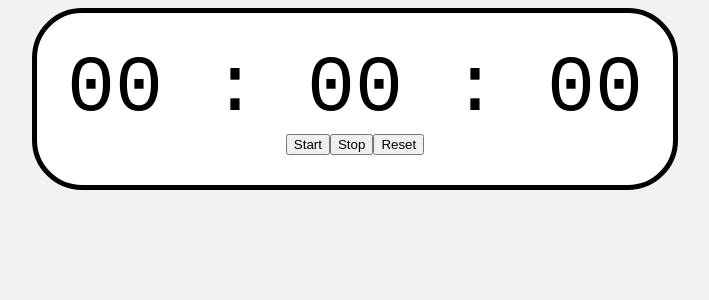
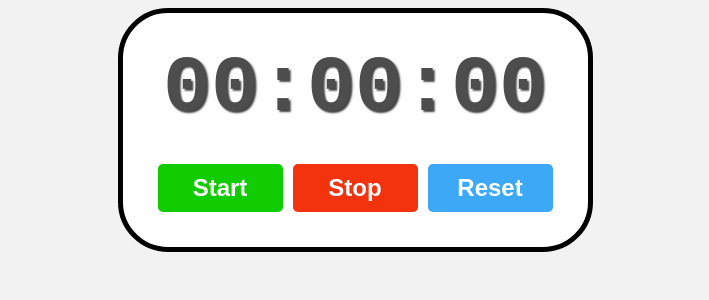
Before and after one commit to 5Akan/React-Tutorial, a React (Vite) app in the folder ak-react-app/: page / in a window 1280 px wide. Shown: the top 300 px of the page, without its empty margins (285-994 px from the left). Built offline with nearby package versions, Linux system fonts and the light colour scheme.

Commit message:
Still on the stopwatch

```diff
--- a/ak-react-app/src/StopWatch.css
+++ b/ak-react-app/src/StopWatch.css
@@ -16,6 +16,44 @@
 .display{
     font-size: 5rem;
     font-family: monospace;
+    font-weight: bold;
+    color: hsl(0, 0%, 30%);
+    text-shadow: 2px 2px  2px hsl(0, 0%, 0%, 0.75);
+    margin-bottom: 25px;
 }
 
+.controls button{
+font-size: 1.5rem;
+font-weight: bold;
+padding: 10px 20px;
+margin: 5px;
+min-width: 125px;
+border: none;
+border-radius: 5px;
+cursor: pointer;
+color: white;
+transition: background-color 0.5s ease;
+}
+
+.start-button{
+    background-color: hsl(115, 100%, 40%);
+}
+.start-button:hover{
+    background-color: hsl(115, 100%, 35%);
+}
+
+.stop-button{
+    background-color: hsl(10, 90%, 50%);
+}
+
+.stop-button:hover{
+    background-color: hsl(10, 90%, 45%);
+}
+
+.reset-button{
+    background-color: hsl(205, 90%, 60%);
+}
+.reset-button:hover{
+    background-color: hsl(205, 90%, 55%);
+}
 /* 4:30:38 */
--- a/ak-react-app/src/StopWatch.jsx
+++ b/ak-react-app/src/StopWatch.jsx
@@ -8,24 +8,31 @@
     const startTime = useRef(0);
 
     useEffect(()=>{
-
+        if(isRunning){
+            intervalIdRef.current = setInterval(()=>{
+                setElapsedtime(Date.now()-startTime.current)
+            },10)
+        }
 
     },[isRunning])
 
     function start() {
-
+        setIsrunning(true);
+        startTime.current = Date.now() - elapsedTime;
+       console.log(Date.now())
     }
 
     function stop() {
-
+        setIsrunning(false);
     }
 
     function reset() {
-
+        setIsrunning(false);
+        setElapsedtime(0)
     }
 
     function formatTime() {
-        return '00 : 00 : 00'
+        return '00:00:00'
     }
 
     return(
```
